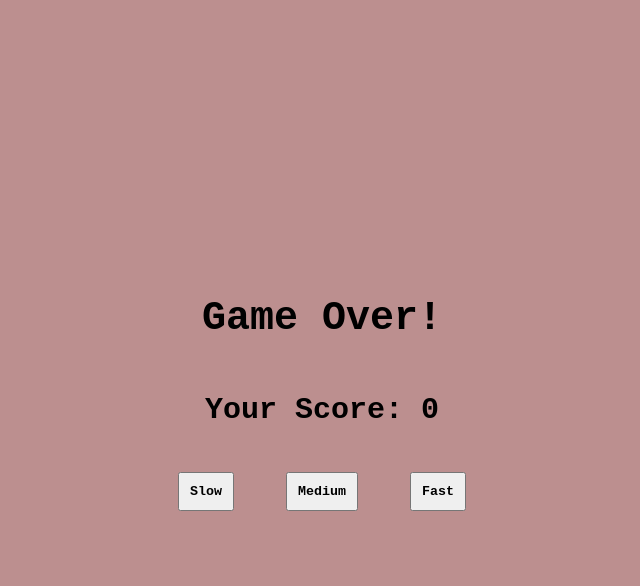
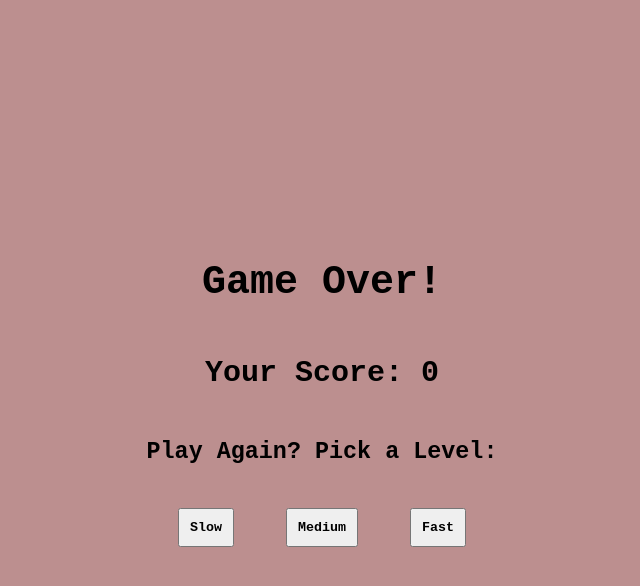
Before and after one commit to denisesenguel/fake-snake, a plain HTML site: page index.html in a window 1280 px wide. Both pictures are taken after a click on the button "Slow". Shown: the whole page, without its empty margins (318-958 px from the left). Drawn offline with Linux system fonts and the light colour scheme.

Commit message:
toggling start and end views correctly. resolves #18

```diff
--- a/index.html
+++ b/index.html
@@ -9,9 +9,10 @@
 </head>
 <body>
 
-    <div id="start-screen" class="start-and-end">
+    <div class="start-and-end">
         <h1>Wanna Play?</h1>
-        <h2>Choose your Level...</h2>
+        <h2 id="end-score"></h2>
+        <h3>Choose your level..</h3>
         <div id="levels">
             <button class="btn-level" id="btn-level-0">Slow</button>
             <button class="btn-level" id="btn-level-1">Medium</button>
@@ -24,12 +25,6 @@
         <div id="score-box">Score: 0</div>
     </div>
 
-    <div id="game-over" class="start-and-end">
-        <h1>Game Over!</h1>
-        <h2></h2>
-        <button id="play">Play Again.</button>
-    </div>
-
     <script src="./js/main.js"></script>
 </body>
 </html>
--- a/js/main.js
+++ b/js/main.js
@@ -126,8 +126,8 @@ class Game {
         document.querySelector(".start-and-end").style.display = "flex";
 
         document.querySelector(".start-and-end h1").innerText = "Game Over!";
-        document.querySelector(".start-and-end h2").innerText = `Your Score: ${this.score}`;
-        document.getElementById("play").innerText = "Play again!";
+        document.querySelector(".start-and-end h3").innerText = "Play Again? Pick a Level:"
+        document.getElementById("end-score").innerText = `Your Score: ${this.score}`;
 
         this.controller.abort();
     }
```
